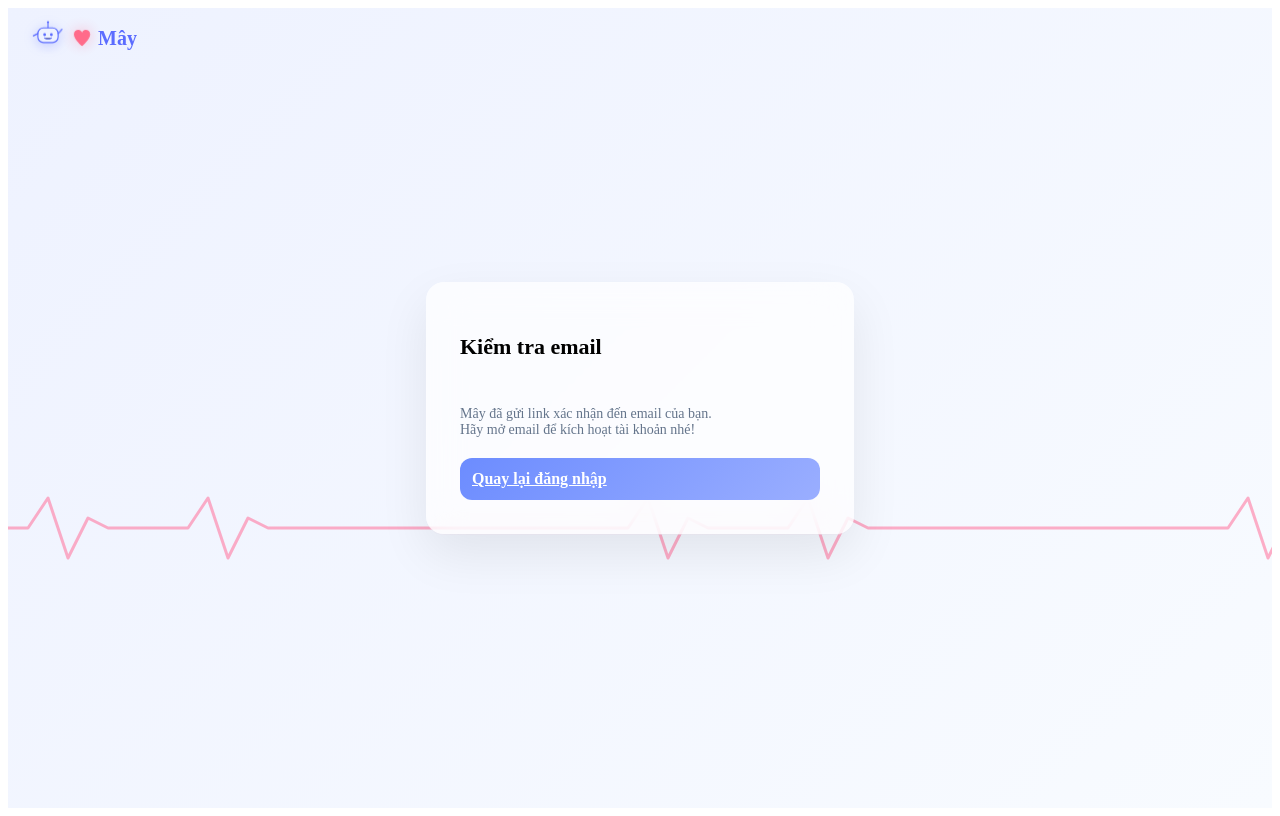
After one commit to kfcadcontact123-oss/may-app, a Django app: page /accounts/check-email/ in a window 1280 px wide. The commit adds this page. Run offline with Django 5.2, Linux system fonts and the light colour scheme.

Commit message:
update login flow

```diff
--- a/accounts/backends.py
+++ b/accounts/backends.py
@@ -8,7 +8,7 @@ class EmailBackend(ModelBackend):
         except User.DoesNotExist:
             return None
 
-        if user.check_password(password):
+        if user.check_password(password) and self.user_can_authenticate(user):
             return user
 
         return None
--- a/accounts/urls.py
+++ b/accounts/urls.py
@@ -4,18 +4,12 @@ from django.contrib.auth import views as auth_views
 from .views import signup_view
 from .views import profile_settings
 from .views import delete_account
-from .views import profile_view, about_view
+from .views import profile_view, about_view, verify_email, check_email
 from .views import upload_avatar
 from .views_notification import *
 from .views import search_user, change_password_custom
+from accounts.views import login_view
 urlpatterns = [
-    path(
-    "login/",
-    auth_views.LoginView.as_view(
-        template_name="registration/login.html"
-    ),
-    name="login"
-),
     path("logout/", auth_views.LogoutView.as_view(), name="logout"),
     path("signup/", signup_view, name="signup"),
     path(
@@ -60,4 +54,7 @@ urlpatterns = [
     path("notif/delete/<int:id>/", delete_notification, name="notif_delete"),
     path("notif/<int:id>/", notification_detail, name="notif_detail"),
     path("notif/api/", notif_api, name="notif_api"),
+    path("login/", login_view, name="login"),
+    path("verify/<uidb64>/<token>/", verify_email, name="verify_email"),
+    path("check-email/", check_email, name="check_email")
 ]
--- a/accounts/views.py
+++ b/accounts/views.py
@@ -6,12 +6,15 @@ from django.core.mail import send_mail
 from django.contrib.auth import logout
 from django.contrib.auth.decorators import login_required
 from django.contrib.auth import login
-from chat.models import UserMemory
 from core.utils import get_user_memory
 from .views_notification import *
 from django.contrib import messages
 import os
 from dotenv import load_dotenv
+from django.contrib.auth.tokens import default_token_generator
+from django.utils.http import urlsafe_base64_encode
+from django.utils.encoding import force_bytes
+from django.urls import reverse
 load_dotenv()
 gmail = os.getenv("EMAIL_HOST_USER")
 
@@ -24,59 +27,65 @@ def signup_view(request):
 
         if form.is_valid():
             email = form.cleaned_data.get("email")
-            name = form.cleaned_data.get("username")
+            name = form.cleaned_data.get("name")
             password = form.cleaned_data.get("password1")
 
-            user = User.objects.create_user(
-                username=email,   # 🔥 login key
-                email=email,
-                password=password
-                )
+            existing_user = User.objects.filter(email=email).first()
 
-            user.first_name = name  # 🔥 display name
-            user.save()
+            if existing_user:
+                if not existing_user.is_active:
+                    user = existing_user
+                else:
+                    form.add_error("email", "Email đã tồn tại")
+                    return render(request, "signup.html", {
+                        "form": form,
+                        "locations": VIETNAM_LOCATIONS
+                    })
+            else:
+                user = form.save(commit=False)
+                user.username = email
+                user.first_name = name or ""
+                user.is_active = False
+                user.save()
 
-            location = request.POST.get("location")
-            job = request.POST.get("job")
-            age_raw = request.POST.get("age")
+            # ✅ ĐOẠN NÀY PHẢI NẰM TRONG if form.is_valid()
+            uid = urlsafe_base64_encode(force_bytes(user.pk))
+            token = default_token_generator.make_token(user)
+            verify_link = request.build_absolute_uri(
+                reverse("verify_email", args=[uid, token])
+            )
 
-            # 🔥 FIX AGE
-            try:
-                age = int(age_raw)
-                if age < 0 or age > 120:
-                    age = None
-            except (TypeError, ValueError):
-                age = None
+            send_mail(
+                "Xác nhận tài khoản ở MâyAInd nhé.",
+                f"Click link để kích hoạt:\n{verify_link}",
+                gmail,
+                [email],
+            )
 
-            UserMemory.objects.create(
+            location = form.cleaned_data.get("location")
+            job = form.cleaned_data.get("job")
+            age = form.cleaned_data.get("age")
+
+            UserMemory.objects.get_or_create(
                 user=user,
-                location=location,
-                job=job,
-                age=age
-                            )
+                defaults={
+                    "location": location,
+                    "job": job,
+                    "age": age
+                }
+            )
 
-            # ✅ AUTO LOGIN
-            login(request, user)
+            return redirect("check_email")
 
-            # ✅ SEND MAIL
-            email = form.cleaned_data.get("email")
-
-            if email:
-                send_mail(
-        "Tạo tài khoản thành công",
-        f"Tài khoản {user.username} đã tạo thành công! Chào mừng bạn đến với web của Mây nhé!",
-        gmail,
-        [email],
-    )
-
-            return redirect("home")
+        # ❗ nếu form INVALID → rơi xuống đây
+        print("FORM ERROR:", form.errors)
 
     else:
         form = SignUpForm()
 
     return render(request, "signup.html", {
         "form": form,
-        "locations": VIETNAM_LOCATIONS  # 👈 thêm cái này
+        "locations": VIETNAM_LOCATIONS
     })
 @login_required
 def profile_view(request):
@@ -96,7 +105,7 @@ def profile_settings(request):
     memory, _ = UserMemory.objects.get_or_create(user=user)
 
     if request.method == "POST":
-        name = request.POST.get("username")
+        name = request.POST.get("name")
         email = request.POST.get("email")
 
         if name and len(name) < 150:
@@ -213,3 +222,37 @@ def delete_account(request):
     user.delete()
 
     return redirect("login")
+from django.contrib.auth import authenticate
+def login_view(request):
+
+    if request.method == "POST":
+        email = request.POST.get("username")  # 🔥 email
+        password = request.POST.get("password")
+
+        user = authenticate(request, username=email, password=password)
+
+        if user is not None:
+            login(request, user)
+            return redirect("/")
+        else:
+            messages.error(request, "Email hoặc mật khẩu không đúng hoặc chưa xác thực")
+
+    return render(request, "login.html")
+def check_email(request):
+    return render(request, "auth/check_email.html")
+from django.utils.http import urlsafe_base64_decode
+
+def verify_email(request, uidb64, token):
+    try:
+        uid = urlsafe_base64_decode(uidb64).decode()
+        user = User.objects.get(pk=uid)
+    except Exception:
+        user = None
+
+    if user and default_token_generator.check_token(user, token):
+        user.is_active = True
+        user.save()
+
+        return render(request, "auth/verify_success.html")
+
+    return render(request, "auth/verify_failed.html")
--- a/static/css/auth.css
+++ b/static/css/auth.css
@@ -351,3 +351,12 @@ fill='none' stroke='%23ff7aa2' stroke-width='3' stroke-linejoin='round' stroke-l
     75% { transform: scale(1.1); }
     100% { transform: scale(1); opacity:0.85; }
 }
+.auth-error {
+    background: #ffe6e6;
+    color: #d60000;
+    padding: 10px 14px;
+    border-radius: 10px;
+    margin-bottom: 14px;
+    font-size: 14px;
+    text-align: center;
+}
--- /dev/null
+++ b/templates/auth/check_email.html
@@ -0,0 +1,17 @@
+{% extends "auth_base.html" %}
+
+{% block content %}
+<div class="auth-page">
+<div class="auth-card">
+
+    <h2>Kiểm tra email</h2>
+    <p class="auth-sub">
+        Mây đã gửi link xác nhận đến email của bạn.<br>
+        Hãy mở email để kích hoạt tài khoản nhé!
+    </p>
+
+    <a href="{% url 'login' %}" class="auth-btn">Quay lại đăng nhập</a>
+
+</div>
+</div>
+{% endblock %}
--- /dev/null
+++ b/test.py
@@ -0,0 +1,4 @@
+from django.contrib.auth.models import User
+
+for u in User.objects.all():
+    print(u.email, u.is_active)
```
Also changed, not shown: templates/auth/verify_failed.html (added, +17 -0 lines), templates/auth/verify_success.html (added, +17 -0 lines), templates/registration/login.html (+7 -0 lines), web_project/settings.py (+8 -12 lines).
